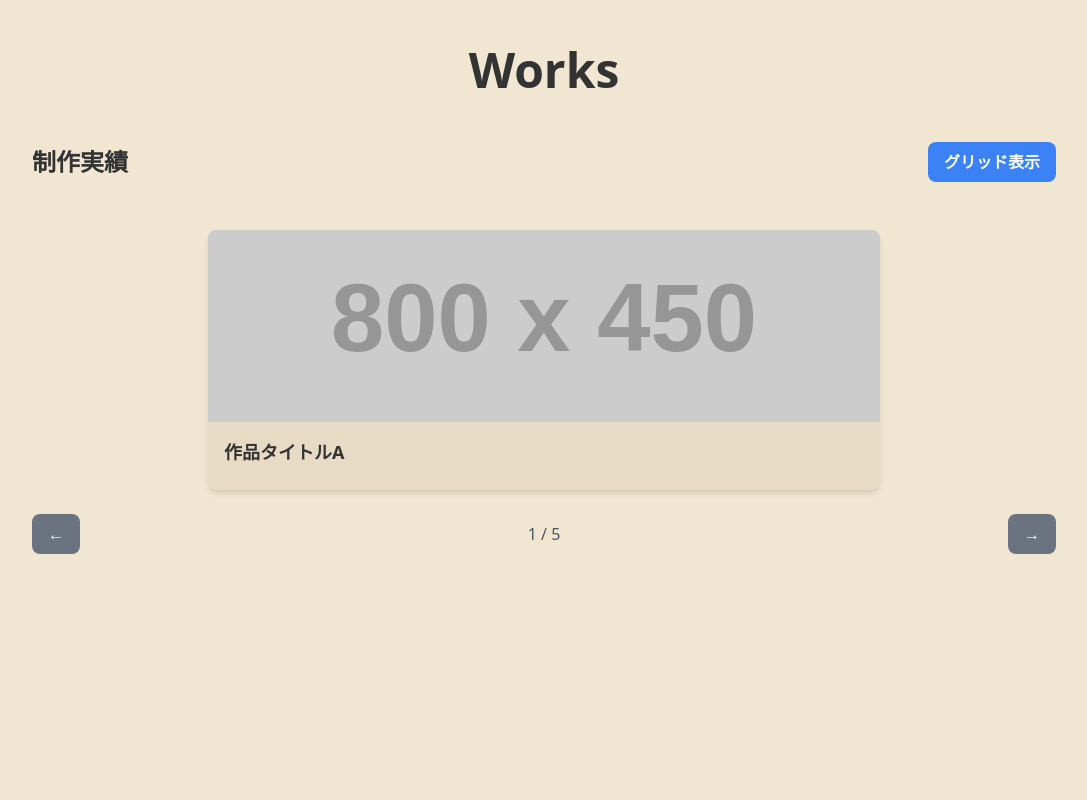
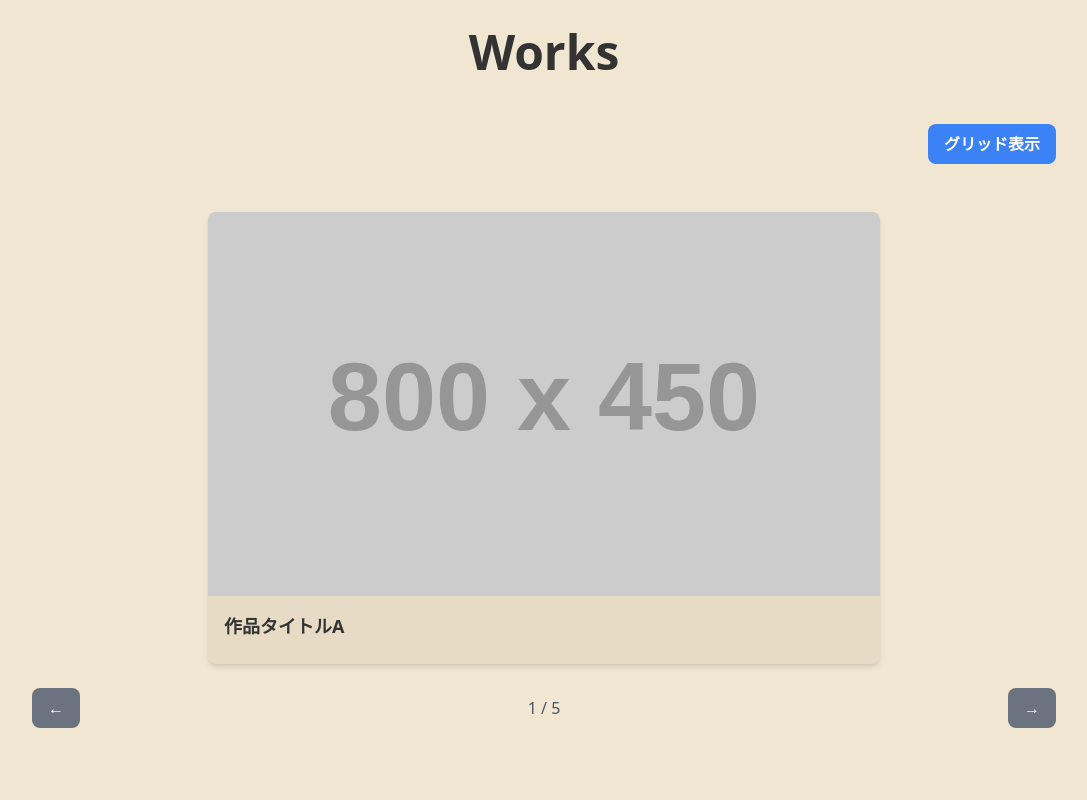
Before and after one commit to nico0748/my-new-website, a React (Vite) app: page / in a window 1280 px wide. Shown: the part 1760-2560 px from the top of the page, without its empty margins (96-1183 px from the left). Built offline with nearby package versions, Linux system fonts and the light colour scheme.

Commit message:
UIに関する調整および再型定義

```diff
--- a/src/components/ui/ContentCard.tsx
+++ b/src/components/ui/ContentCard.tsx
@@ -7,6 +7,7 @@ interface ContentCardProps {
   date?: string;
   onClick?: () => void;
   className?: string;
+  imageHeight?: string;
 }
 
 const ContentCard: React.FC<ContentCardProps> = ({
@@ -15,19 +16,22 @@ const ContentCard: React.FC<ContentCardProps> = ({
   description,
   date,
   onClick,
-  className = ""
+  className = "",
+  imageHeight = "h-48"
 }) => {
-  const cardClasses = `bg-[#e8dbc6] rounded-lg shadow-md overflow-hidden transition-transform hover:scale-105 ${
+  const cardClasses = `bg-[#e8dbc6] rounded-lg shadow-md overflow-hidden ${
     onClick ? 'cursor-pointer' : ''
   } ${className}`;
 
   return (
     <div className={cardClasses} onClick={onClick}>
-      <img
-        src={imageUrl}
-        alt={title || 'Content'}
-        className="w-full h-48 object-cover"
-      />
+      <div className="overflow-hidden">
+        <img
+          src={imageUrl}
+          alt={title || 'Content'}
+          className={`w-full ${imageHeight} object-cover transition-transform duration-300 hover:scale-110`}
+        />
+      </div>
       {(title || description || date) && (
         <div className="p-4">
           {title && (
--- a/src/features/events/Events.tsx
+++ b/src/features/events/Events.tsx
@@ -21,6 +21,7 @@ const Events: React.FC<EventsProps> = ({ events }) => {
               title={events[currentEventIndex].text}
               date={events[currentEventIndex].date}
               className="mx-auto max-w-2xl"
+              imageHeight="h-64 md:h-80 lg:h-96"
             />
             <CarouselNavigation
               onPrev={prevEvent}
--- a/src/features/works/Works.tsx
+++ b/src/features/works/Works.tsx
@@ -16,11 +16,12 @@ const Works: React.FC<WorksProps> = ({ works, handleWorkClick }) => {
   return (
     <SectionWrapper id="works" title="Works">
       <div className="flex flex-col sm:flex-row justify-between items-center mb-12 gap-4">
-        <h3 className="text-2xl font-semibold">制作実績</h3>
-        <ViewToggleButton
-          isCarouselView={isCarouselView}
-          onToggle={() => setIsCarouselView(!isCarouselView)}
-        />
+        <div className="sm:ml-auto">
+          <ViewToggleButton
+            isCarouselView={isCarouselView}
+            onToggle={() => setIsCarouselView(!isCarouselView)}
+          />
+        </div>
       </div>
 
       {isCarouselView ? (
@@ -32,6 +33,7 @@ const Works: React.FC<WorksProps> = ({ works, handleWorkClick }) => {
                 title={works[currentWorkIndex].title}
                 onClick={() => handleWorkClick(works[currentWorkIndex])}
                 className="mx-auto max-w-2xl"
+                imageHeight="h-64 md:h-80 lg:h-96"
               />
               <CarouselNavigation
                 onPrev={prevWork}
--- a/src/types/index.ts
+++ b/src/types/index.ts
@@ -106,6 +106,7 @@ export interface ContentCardProps {
   date?: string;
   onClick?: () => void;
   className?: string;
+  imageHeight?: string;
 }
 
 export interface ButtonProps {
```
